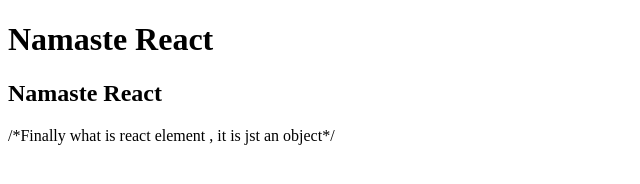
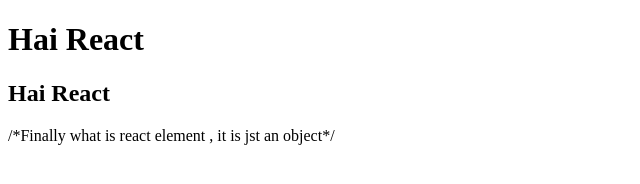
Before and after one commit to vijaybalajirb/Recall-Reactjs, a plain HTML site: page react-using-cdn/index.html in a window 1280 px wide. Shown: the whole page, without its empty margins (0-640 px from the left). Drawn offline with nearby package versions, Linux system fonts and the light colour scheme.

Commit message:
'SmallModificationReactUsingCDN'

```diff
--- a/react-using-cdn/index.html
+++ b/react-using-cdn/index.html
@@ -25,10 +25,10 @@
     const heading = React.createElement('h1',{
         //Tag attributes comes here.
         id:'titles'
-    },'Namaste React');
+    },'Hai React');
     const heading1 = React.createElement('h2',{
         id:'titles'
-    },'Namaste React');
+    },'Hai React');
     const container = React.createElement('div',{
         //Tag attributes comes here.
         id:'container'
```
